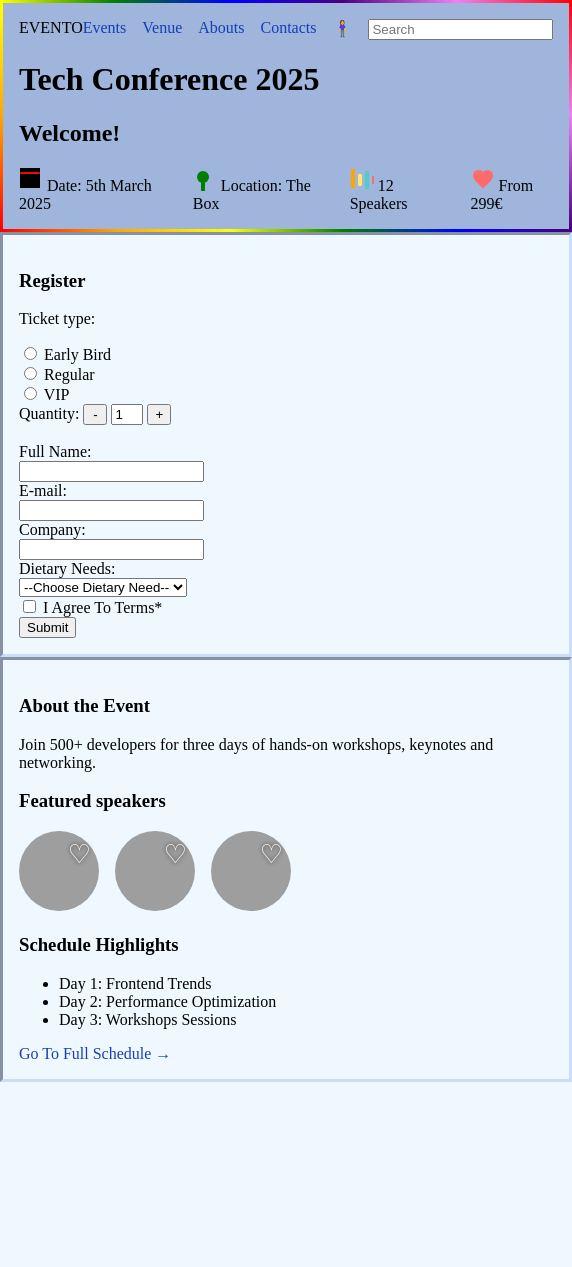
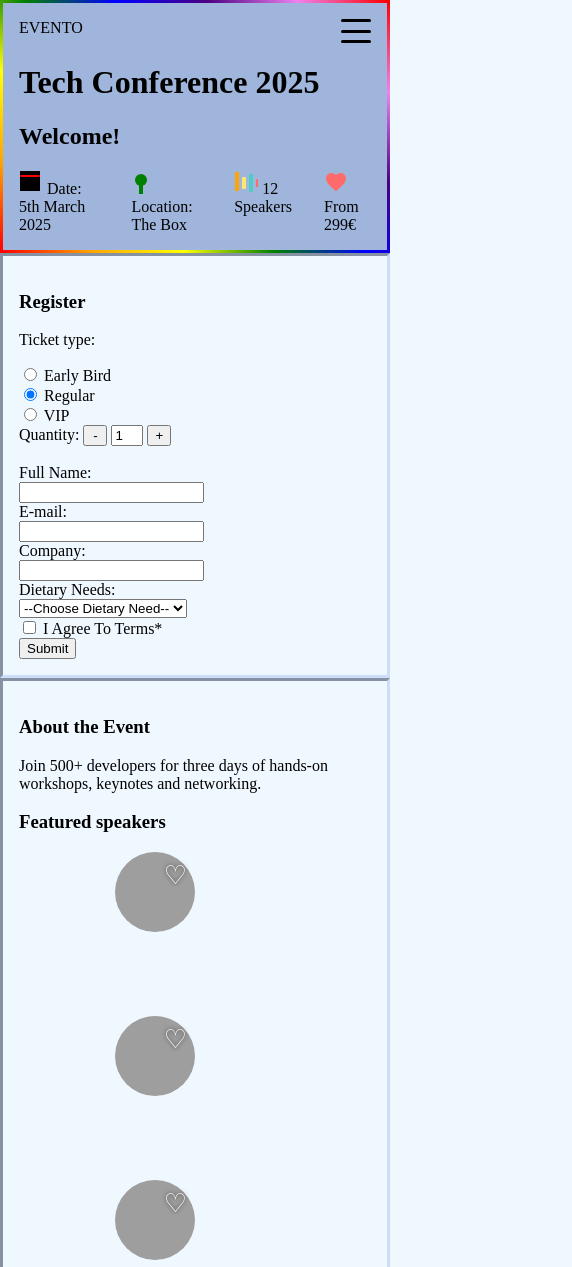
Before and after one commit to GydaLM/Frontend-2026-Oppgave-1, a plain HTML site: page index.html in a window 390 px wide. Shown: the top 1267 px of the page, 572 px wide, since content can reach past the window. Before the commit the page ends 1082 px from the top, so only its background shows below. Drawn offline with Linux system fonts and the light colour scheme; grey boxes are pictures that could not be loaded.

Commit message:
Hamburger!

```diff
--- a/Style.css
+++ b/Style.css
@@ -4,6 +4,7 @@
     --border-colour: #cbddf8;
     --border-width: 0.2rem;
     --border-style: inset;
+    --transition: transform 0.4s ease-in-out;
 }
 
 html {
@@ -21,6 +22,7 @@ body {
                          'section main';
 }
 
+/***Header***/
 header {
     padding: var(--spacing);
     grid-area: header;
@@ -31,31 +33,63 @@ header {
     background-color: var(--bg-colour);
 }
 
-section {
-    padding: var(--spacing);
-    grid-area: section;
-    border: var(--border-width) var(--border-style) var(--border-colour);
-    background-color: var(--bg-colour);
+.hamburger {
+    display: none;
+    flex-direction: column;
+    justify-content: space-between;
+    width: 30px;
+    height: 24px;
 }
 
-main {
-    padding: var(--spacing);
-    grid-area: main;
-    border: var(--border-width) var(--border-style) var(--border-colour);
-    background-color: var(--bg-colour);
+.hamburger-line {
+    display: block;
+    width: 100%;
+    height: 3px;
+    background: black;
+    border-radius: 2px;
+    transition: var(--transition);
+}
+
+.menu-toggle {
+    display: none;
+}
+
+.menu-toggle:checked ~ .hamburger .hamburger-line:nth-child(1) {
+    transform: rotate(45deg) translate(7.5px, 7px);
+}
+
+.menu-toggle:checked ~ .hamburger .hamburger-line:nth-child(2) {
+    opacity: 0;
+}
+
+.menu-toggle:checked ~ .hamburger .hamburger-line:nth-child(3) {
+    transform: rotate(-45deg) translate(7.5px, -7px);
+}
+
+.SVG {
+    display: flex;
+    --spacing: 2rem;
+    gap: var(--spacing);
 }
 
 .linkToMC {
-    display: none;
+    position: absolute;
+    left: -9999px;
+    top: 0;
 }
 
 .linkToMC:focus-visible {
+    left: 10rem;
+    top: 1rem;
+    color: black;
+    background-color: yellow;
     display: inline-block;
 }
 
-.hamburger-nav {
+.nav-menu {
     display: flex;
     justify-content: space-between;
+    position: relative;
 }
 
 .navlinks {
@@ -73,6 +107,14 @@ a:hover {
     text-decoration: underline;
 }
 
+/***Section***/
+
+section {
+    padding: var(--spacing);
+    grid-area: section;
+    border: var(--border-width) var(--border-style) var(--border-colour);
+    background-color: var(--bg-colour);
+}
 
 .inputForm {
     --spacing: 0.5rem;
@@ -80,7 +122,7 @@ a:hover {
 }
 
 input {
-    transition: transform 0.4s ease-in;
+    transition: var(--transition);
 }
 
 input:hover {
@@ -88,7 +130,7 @@ input:hover {
 }
 
 select {
-    transition: transform 0.4s ease-in-out;
+    transition: var(--transition);
 }
 select:hover {
     transform: scale(1.2);
@@ -106,30 +148,34 @@ select:hover {
 
 .ticketBTN, .submitBTN {
     cursor: pointer;
-    transition: transform 0.4s ease-in-out;
+    transition: var(--transition);
 }
 .ticketBTN:hover, .submitBTN:hover {
     transform: scale(1.2);
 }
 
-.SVG {
+
+/***Main***/
+
+main {
+    padding: var(--spacing);
+    grid-area: main;
+    border: var(--border-width) var(--border-style) var(--border-colour);
+    background-color: var(--bg-colour);
+}
+
+.featuredSpeakers {
+    --spacing: 5rem;
     display: flex;
-    --spacing: 2rem;
+    flex-wrap: wrap;
     gap: var(--spacing);
 }
 
-.featuredSpeakers {
-    display: flex;
-    gap: var(--spacing);
-}
-
-img {
-    --spacing: 5rem;
+.featuredSpeakers img {
     height: var(--spacing);
     width: var(--spacing);
     border-radius: 50%;
 }
-
 
 .featuredSpeakers input[type="checkbox"] {
     display: none;
@@ -149,7 +195,6 @@ img {
     font-size: 26px;
     color: white;
     text-shadow: 0 0 4px black;
-
 }
 
 .featuredSpeakers input:checked + label::after {
@@ -167,6 +212,34 @@ img {
                              'section'
                              'main';
     }
+
+    .featuredSpeakers > div {
+        flex: 0 0 calc(100% - var(--spacing));
+        display: flex;
+        justify-content: center;
+    }
+
+    .hamburger {
+        display: flex;
+    }
+
+    .navlinks {
+        position: absolute;
+        top: 100%;
+        left: 0;
+        right: 0;
+        background: var(--bg-colour);
+        flex-direction: column;
+        gap: 0;
+        max-height: 0;
+        overflow: hidden;
+        transition: max-height 0.3s ease;
+        box-shadow: 0 4px 6px rgba(0, 0, 0, 0.1);
+    }
+
+    .menu-toggle:checked ~ .navlinks {
+        max-height: 400px;
+    }
 }
 
 /*****tablet****/
@@ -177,5 +250,12 @@ img {
         grid-template-areas: 'header'
                              'section'
                              'main';
+
+        }
+
+    .featuredSpeakers > div {
+        flex: 0 0 calc(50% - var(--spacing));
+        display: flex;
+        justify-content: center;
     }
 }
--- a/index.html
+++ b/index.html
@@ -9,14 +9,20 @@
 <body>
     <header>
         <a class="linkToMC" href="#main-content" aria-label="Jump to Main Content">Jump to Main Content</a>
-        <nav class="hamburger-nav">
+        <nav class="nav-menu">
             <div aria-label="Logo">EVENTO</div>
+            <input type="checkbox" id="menu-toggle" class="menu-toggle" />
+            <label for="menu-toggle" class="hamburger" aria-label="Open Menu">
+                <span class="hamburger-line"></span>
+                <span class="hamburger-line"></span>
+                <span class="hamburger-line"></span>
+            </label>
             <div class="navlinks">
-                <a href="event" aria-label="Go to Events">Events</a>
-                <a href="venue" aria-label="Go to Venue">Venue</a>
-                <a href="about" aria-label="Go to About">Abouts</a>
-                <a href="contact" aria-label="Go to Contacts">Contacts</a>
-                <a href="profile" aria-label="Go to Profile">🧍‍♀️</a>
+                <a href="#event" aria-label="Go to Events">Events</a>
+                <a href="#venue" aria-label="Go to Venue">Venue</a>
+                <a href="#about" aria-label="Go to About">Abouts</a>
+                <a href="#contact" aria-label="Go to Contacts">Contacts</a>
+                <a href="#profile" aria-label="Go to Profile">🧍‍♀️</a>
                 <input type="search" placeholder="Search" aria-label="Searchbar">
             </div>
         </nav>
@@ -62,11 +68,11 @@
         <form>
             <h3>Register</h3>
             <p>Ticket type:</p>
-            <input type="radio" value="Early Bird" aria-label="Early Bird">
+            <input type="radio" name="ticket" value="Early Bird" aria-label="Early Bird">
             <label for="Early Bird">Early Bird</label><br>
-            <input type="radio" value="Regular" aria-label="Regular">
+            <input type="radio" name="ticket" value="Regular" aria-label="Regular" checked>
             <label for="Regular">Regular</label><br>
-            <input type="radio" value="VIP" aria-label="VIP">
+            <input type="radio" name="ticket" value="VIP" aria-label="VIP">
             <label for="VIP">VIP</label><br>
             <label for="quantity">Quantity:</label>
             <button class="ticketBTN" aria-label="Minus ticket">-</button>
@@ -118,7 +124,7 @@
                 <div id="speaker2">
                     <input type="checkbox" id="fav2">
                     <label for="fav2">
-                        <img src="https://cdn.discordapp.com/attachments/1461324134704222383/1468178892908134537/Elon-Musk-2010.webp?ex=698313a5&is=6981c225&hm=a541148572f10389c7d66262853ba7914441fde9fff8b0b557051476202c5647&"
+                        <img src="https://external-content.duckduckgo.com/iu/?u=https%3A%2F%2Fwww.meme-arsenal.com%2Fmemes%2Fca4f614c6e84d0f5c674b79f66048bdc.jpg&f=1&nofb=1&ipt=e5106190e5641cec1aea059ec4e885020994bc3e22e5e0662068cb92ccc1433e"
                         alt="Picture of speaker 2"
                         aria-label="Picture of speaker 2">
                     </label>
```
Also changed, not shown: Notater.txt.
